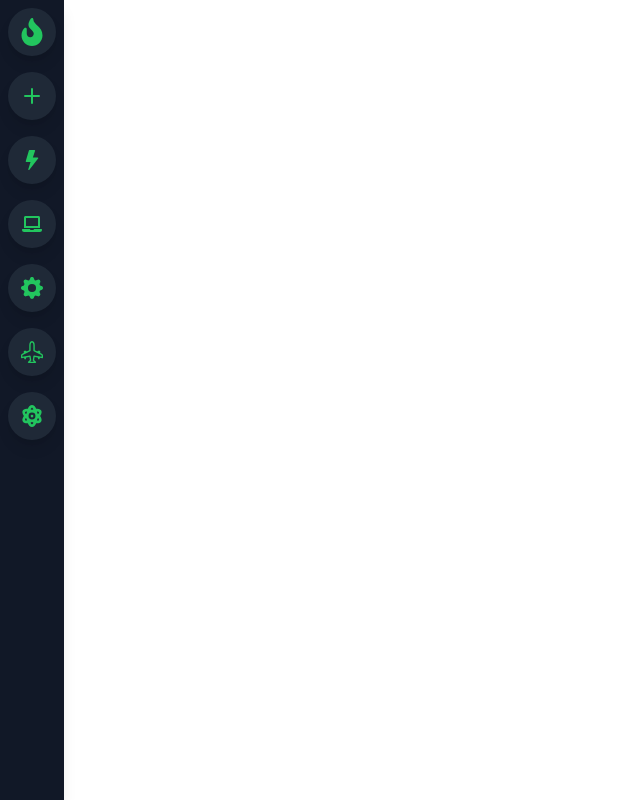
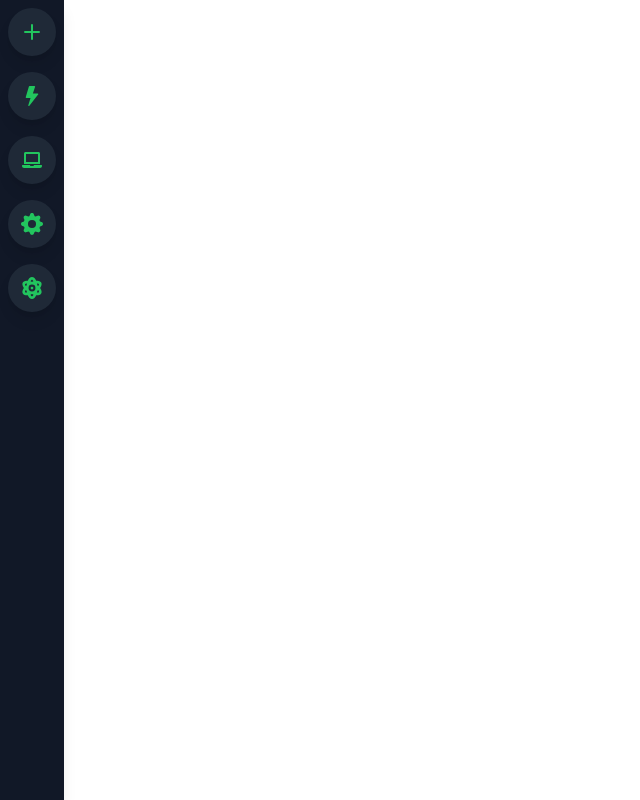
Before and after one commit to linuxcodebase/tailwind-sidebar, a React (Create React App) app: page / in a window 1280 px wide. Shown: the whole page, without its empty margins (0-640 px from the left). Built offline with nearby package versions, Linux system fonts and the light colour scheme.

Commit message:
Update icons

```diff
--- a/src/SideBar.jsx
+++ b/src/SideBar.jsx
@@ -4,12 +4,10 @@ const SideBar = () => {
     return (
         <div className="fixed top-0 left-0 h-screen w-16 m-0 flex flex-col bg-gray-900 text-white shadow-lg">
 
-            <SideBarIcon icon={<FaFire size="28" />} />
             <SideBarIcon icon={<BsPlus size="32" />} />
             <SideBarIcon icon={<BsFillLightningFill size="20" />} />
             <SideBarIcon icon={<FaLaptop size="20" />} />
             <SideBarIcon icon={<BsGearFill size="22" />} />
-            <SideBarIcon icon={<BsAirplaneEngines size="22" />} />
             <SideBarIcon icon={<FaAtom size="22" />} />
         </div>
     )
```
